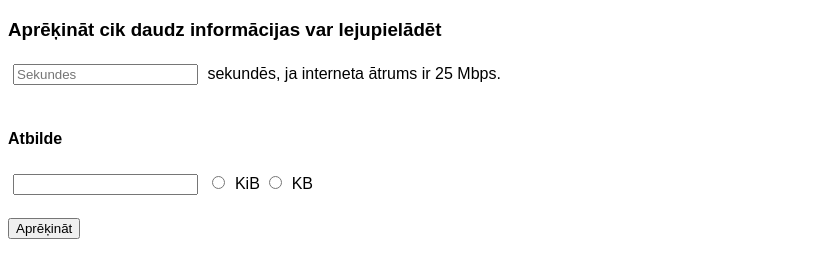
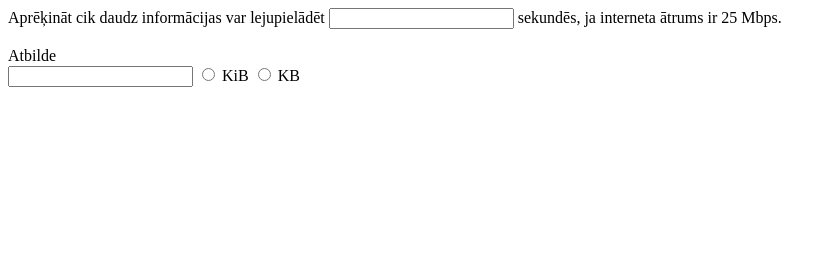
Before and after one commit to MarkussGraudenieks/Portfolio, a plain HTML site: page baiti.html in a window 1280 px wide. Shown: the whole page, without its empty margins (0-836 px from the left). Drawn offline with Linux system fonts and the light colour scheme.

Commit message:
Update baiti.html
yes

```diff
--- a/baiti.html
+++ b/baiti.html
@@ -3,38 +3,22 @@
 <head>
 <meta charset="UTF-8">
 <title>Baiti</title>
-<style>
-    body { font-family: Arial; }
-    input { margin: 5px; }
-</style>
 </head>
 <body>
 
-<h3>Aprēķināt cik daudz informācijas var lejupielādēt</h3>
+<form id="forma" onsubmit="aprekinat(); return false;">
 
-<form id="forma">
-
-    <!-- Sekundes -->
-    <input type="number" id="sekundes" placeholder="Sekundes"> sekundēs, ja interneta ātrums ir 25 Mbps.
+    Aprēķināt cik daudz informācijas var lejupielādēt
+    <input type="number" id="sekundes"> sekundēs, ja interneta ātrums ir 25 Mbps.
 
     <br><br>
 
-    <h4>Atbilde</h4>
+    Atbilde<br>
 
-    <!-- Atbilde -->
     <input type="text" id="rezultats" readonly>
 
-    <!-- Radio pogas -->
-    <label>
-        <input type="radio" name="vieniba" value="KiB"> KiB
-    </label>
-    <label>
-        <input type="radio" name="vieniba" value="KB"> KB
-    </label>
-
-    <br><br>
-
-    <button type="button" onclick="aprekinat()">Aprēķināt</button>
+    <input type="radio" name="vieniba" value="KiB"> KiB
+    <input type="radio" name="vieniba" value="KB"> KB
 
 </form>
 
@@ -45,18 +29,9 @@ function aprekinat() {
     let vieniba = "";
 
     for (let r of radios) {
-        if (r.checked) {
-            vieniba = r.value;
-        }
+        if (r.checked) vieniba = r.value;
     }
 
-    if (sek === "" || vieniba === "") {
-        alert("Ievadi datus!");
-        return;
-    }
-
-    // 25 Mbps = 25,000,000 biti sekundē
-    // /8 = baiti
     let biti = 25 * 1000000 * sek;
     let baiti = biti / 8;
 
@@ -71,7 +46,7 @@ function aprekinat() {
     document.getElementById("rezultats").value = rezultats;
 }
 
-// 15. uzdevums – reset, kad fokusē ievadlaukā
+// reset kad uziet uz lauka
 document.getElementById("sekundes").addEventListener("focus", function() {
     document.getElementById("forma").reset();
 });
```
